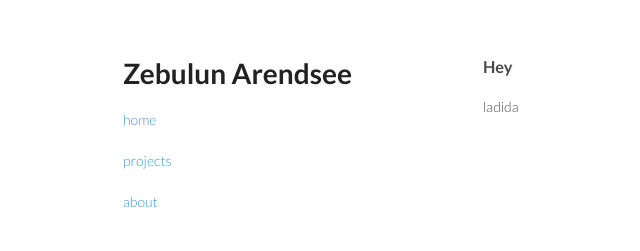
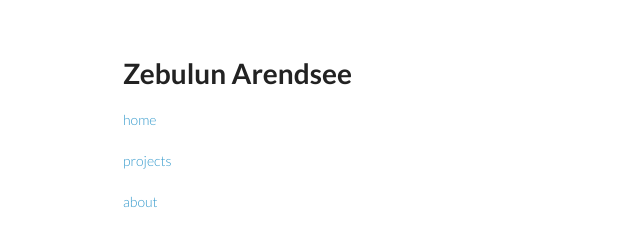
Before and after one commit to arendsee/arendsee.github.io, a Jekyll site: the page built from index.md, in a window 1280 px wide. Shown: the top 251 px of the page, without its empty margins (87-727 px from the left). Built offline with Jekyll 4.4.1, drawn with Linux system fonts in a browser that asks for light colours.

Commit message:
simplified main page

```diff
--- a/index.md
+++ b/index.md
@@ -1,7 +1,3 @@
 ---
 layout: default
 ---
-
-### Hey
-
-ladida
```
